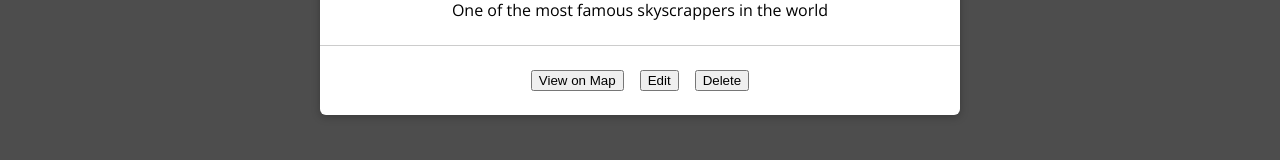
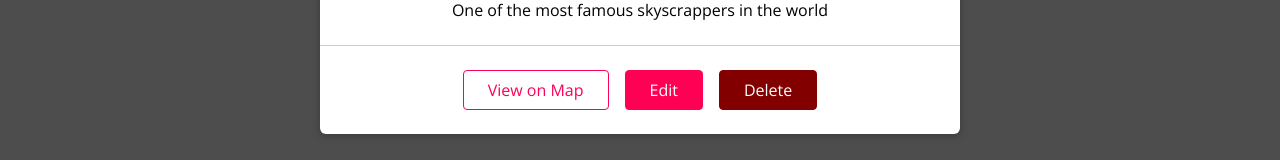
Before and after one commit to AsiwajuDev/location-client, a React (Create React App) app: page /u1/places in a window 1280 px wide. Shown: the part 491-651 px from the top of the page. Built offline with nearby package versions, Linux system fonts and the light colour scheme.

Commit message:
Places card display button styled

```diff
--- a/src/Places/Components/PlaceItem/PlaceItem.js
+++ b/src/Places/Components/PlaceItem/PlaceItem.js
@@ -1,5 +1,6 @@
 import React from "react";
 
+import Button from "../../../Shared/Components/FormElements/Button/Button";
 import Card from "../../../Shared/Components/UIElements/Card/Card";
 
 import "./PlaceItem.css";
@@ -17,9 +18,9 @@
           <p>{props.description}</p>
         </div>
         <div className="place-item__actions">
-          <button>View on Map</button>
-          <button>Edit</button>
-          <button>Delete</button>
+          <Button inverse>View on Map</Button>
+          <Button to={`/places/${props.id}`}>Edit</Button>
+          <Button danger>Delete</Button>
         </div>
       </Card>
     </li>
--- /dev/null
+++ b/src/Shared/Components/FormElements/Button/Button.css
@@ -0,0 +1,61 @@
+.button {
+  font: inherit;
+  padding: 0.5rem 1.5rem;
+  border: 1px solid #ff0055;
+  border-radius: 4px;
+  background: #ff0055;
+  color: white;
+  cursor: pointer;
+  margin-right: 1rem;
+  text-decoration: none;
+  display: inline-block;
+}
+
+.button:focus {
+  outline: none;
+}
+
+.button:hover,
+.button:active {
+  background: #ff4382;
+  border-color: #ff4382;
+}
+
+.button--inverse {
+  background: transparent;
+  color: #ff0055;
+}
+
+.button--inverse:hover,
+.button--inverse:active {
+  color: white;
+  background: #ff0055;
+}
+
+.button--danger {
+  background: #830000;
+  border-color: #830000;
+}
+
+.button--danger:hover,
+.button--danger:active {
+  background: #f34343;
+  border-color: #f34343;
+}
+
+.button:disabled,
+.button:hover:disabled,
+.button:active:disabled {
+  background: #ccc;
+  color: #979797;
+  border-color: #ccc;
+  cursor: not-allowed;
+}
+
+.button--small {
+  font-size: 0.8rem;
+}
+
+.button--big {
+  font-size: 1.5rem;
+}
--- /dev/null
+++ b/src/Shared/Components/FormElements/Button/Button.js
@@ -0,0 +1,43 @@
+import React from 'react';
+import { Link } from 'react-router-dom';
+
+import './Button.css';
+
+const Button = props => {
+  if (props.href) {
+    return (
+      <a
+        className={`button button--${props.size || 'default'} ${props.inverse &&
+          'button--inverse'} ${props.danger && 'button--danger'}`}
+        href={props.href}
+      >
+        {props.children}
+      </a>
+    );
+  }
+  if (props.to) {
+    return (
+      <Link
+        to={props.to}
+        exact={props.exact}
+        className={`button button--${props.size || 'default'} ${props.inverse &&
+          'button--inverse'} ${props.danger && 'button--danger'}`}
+      >
+        {props.children}
+      </Link>
+    );
+  }
+  return (
+    <button
+      className={`button button--${props.size || 'default'} ${props.inverse &&
+        'button--inverse'} ${props.danger && 'button--danger'}`}
+      type={props.type}
+      onClick={props.onClick}
+      disabled={props.disabled}
+    >
+      {props.children}
+    </button>
+  );
+};
+
+export default Button;
```
